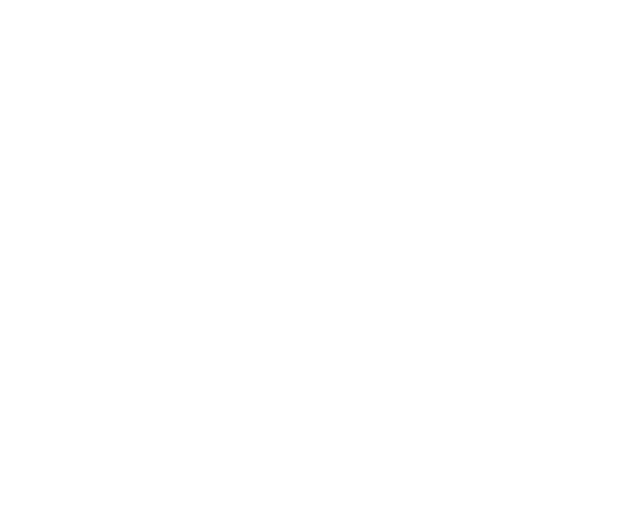
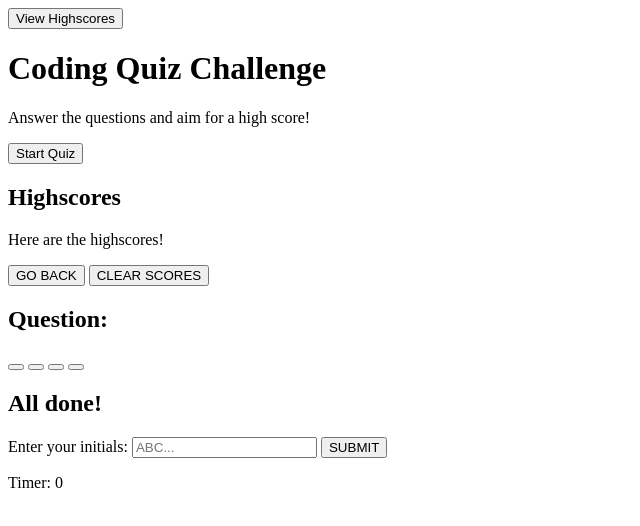
Before and after one commit to cazthetraveler/Coding-Quiz, a plain HTML site: page index.html in a window 1280 px wide. Shown: the whole page, without its empty margins (0-640 px from the left). Drawn offline with Linux system fonts and the light colour scheme.

Commit message:
set up layout, edited index.html

```diff
--- a/index.html
+++ b/index.html
@@ -3,9 +3,59 @@
 <head>
     <meta charset="UTF-8">
     <meta name="viewport" content="width=device-width, initial-scale=1.0">
-    <title>Document</title>
+    <title>Javascript Coding Quiz</title>
 </head>
+
+<!--https://wireframe.cc/Uy5mnn  wireframe for site-->
+
 <body>
+
+    <!--HIGHSCORE BUTTON-->
+    <aside id="to-highscore">
+        <button id="highscore">View Highscores</button>
+    </aside>
+
+    <!--MAIN MENU-->
+    <main id="menu">
+        <h1>Coding Quiz Challenge</h1>
+        <p>Answer the questions and aim for a high score!</p>
+        <button id="start">Start Quiz</button>
+    </main>
+
+    <!--HIGHSCORE MENU-->
+    <section id="scoreboard">
+        <h2>Highscores</h2>
+        <p>Here are the highscores!</p>
+        <ol id="hi-score-list"></ol>
+        <button id="go-back">GO BACK</button>
+        <button id="clear-score">CLEAR SCORES</button>
+    </section>
+
+    <!--QUIZ MENU-->
+    <section id="quiz">
+        <h2 id="question">Question:</h2>
+        <button class="answer" id="a"></button>
+        <button class="answer" id="b"></button>
+        <button class="answer" id="c"></button>
+        <button class="answer" id="d"></button>
+    </section>
+
+    <!--END MENU-->
+    <section id="end">
+        <h2>All done!</h2>
+        <p id="score-display"></p>
+
+        <form>
+            <label for="name">Enter your initials: </label>
+            <input id="name" type="text" placeholder="ABC..." maxlength="3">
+            <button id="submit-score">SUBMIT</button>
+        </form>
+    </section>
+
+    <!--TIMER-->
+    <section id="timer-sec">
+        <p id="timer">Timer: 0</p>
+    </section>
 
 </body>
 </html>
```
